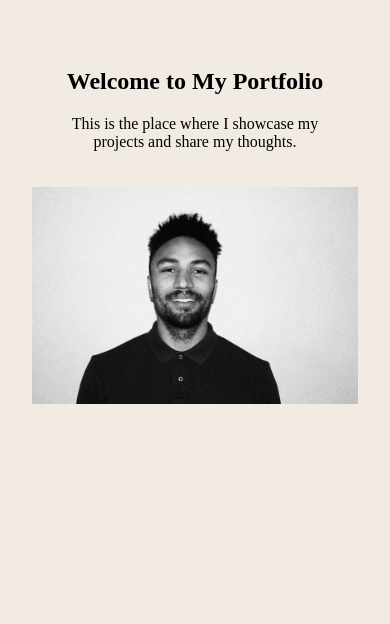
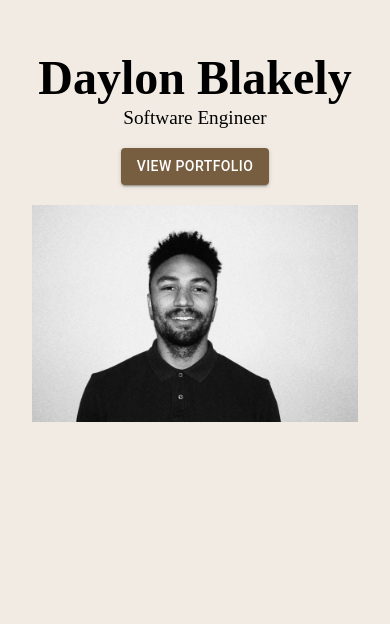
Before and after one commit to daylonblakely/daylonblakely.github.io, a React (Create React App) app: page /#section1 in a window 390 px wide. Shown: the part 220-844 px from the top of the page. Built offline with nearby package versions, Linux system fonts and the light colour scheme.

Commit message:
responsive homepage text

```diff
--- a/src/views/HomePage.jsx
+++ b/src/views/HomePage.jsx
@@ -1,5 +1,6 @@
 import React, { useState, useEffect, useRef } from 'react';
 import { styled } from '@mui/system';
+import { Button } from '@mui/material';
 import Me from '../assets/me.jpg';
 
 const HomeContainer = styled('div')(({ theme }) => ({
@@ -7,6 +8,7 @@ const HomeContainer = styled('div')(({ theme }) => ({
   flexDirection: 'column',
   justifyContent: 'center',
   alignItems: 'center',
+  gap: '20px',
   height: '100%',
   padding: '2rem 1rem',
 
@@ -19,14 +21,40 @@ const HomeContainer = styled('div')(({ theme }) => ({
 }));
 
 const ContentContainer = styled('div')(({ theme }) => ({
-  padding: '20px',
+  // padding: '20px',
+  // height: '100%',
+  // backgroundColor: 'red',
+  textAlign: 'left',
+  [theme.breakpoints.down('md')]: {
+    textAlign: 'center',
+  },
 }));
 
 const ImageContainer = styled('div')(({ theme }) => ({
   maxWidth: '700px',
+  minWidth: '500px',
   width: '100%',
-  [theme.breakpoints.down('sm')]: {
+  [theme.breakpoints.down('md')]: {
     minWidth: '300px',
+  },
+}));
+
+const Title = styled('h1')(({ theme }) => ({
+  fontSize: '5vw',
+  marginBottom: '2px',
+  whiteSpace: 'nowrap',
+
+  [theme.breakpoints.down('md')]: {
+    fontSize: '3rem',
+  },
+}));
+
+const IntroText = styled('p')(({ theme }) => ({
+  fontSize: '2.5vw',
+  marginTop: 0,
+
+  [theme.breakpoints.down('md')]: {
+    fontSize: '1.2rem',
   },
 }));
 
@@ -47,10 +75,9 @@ const HomePage = () => {
   return (
     <HomeContainer>
       <ContentContainer>
-        <h1>Welcome to My Portfolio</h1>
-        <p>
-          This is the place where I showcase my projects and share my thoughts.
-        </p>
+        <Title>Daylon Blakely</Title>
+        <IntroText>Software Engineer</IntroText>
+        <Button variant="contained">View Portfolio</Button>
       </ContentContainer>
       <ImageContainer>
         <MeImage ref={imageRef} />
```
